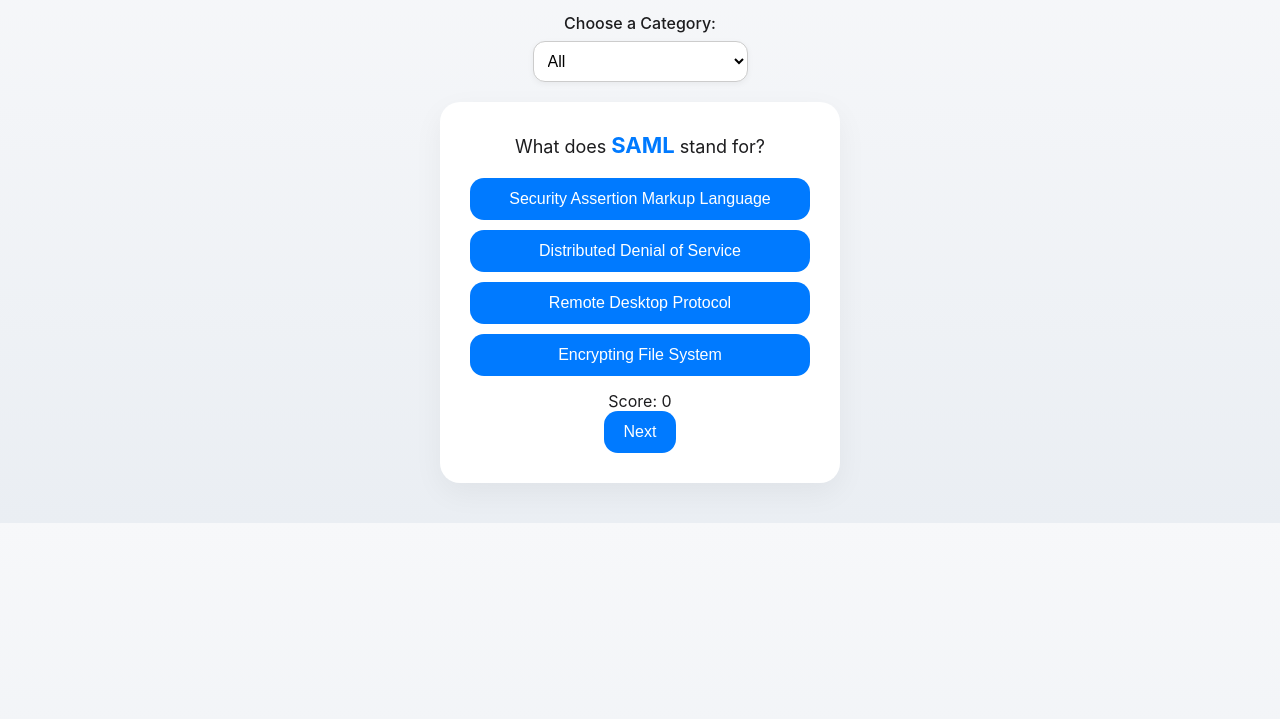
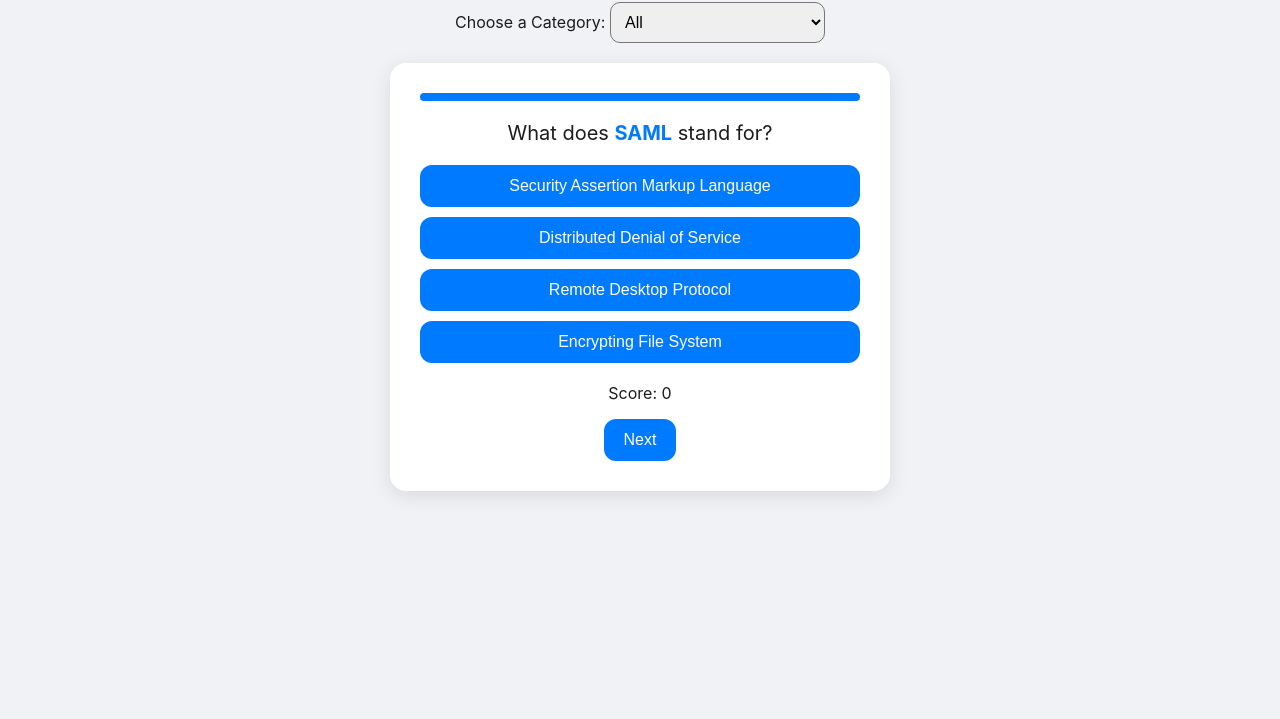
Before and after one commit to JKcreative19/securityplus-acronym-app, a plain HTML site: page index.html in a window 1280 px wide. Shown: the part 81-800 px from the top of the page. Drawn offline with Linux system fonts and the light colour scheme.

Commit message:
Add files via upload

```diff
--- a/index.html
+++ b/index.html
@@ -3,19 +3,24 @@
 <head>
   <meta charset="UTF-8" />
   <meta name="viewport" content="width=device-width, initial-scale=1.0"/>
-  <title>Security+ Acronym Quiz</title>
+  <title>Security+ Quiz 2025</title>
   <link rel="stylesheet" href="style.css" />
   <link rel="manifest" href="manifest.json" />
 </head>
 <body>
-  <h1>Security+ Acronym Quiz</h1>
+  <h1>Security+ Quiz</h1>
 
-  <label for="categorySelect">Choose a Category:</label>
-  <select id="categorySelect" onchange="filterByCategory()">
-    <option value="all">All</option>
-  </select>
+  <div class="controls">
+    <label for="categorySelect">Choose a Category:</label>
+    <select id="categorySelect" onchange="filterByCategory()">
+      <option value="all">All</option>
+    </select>
+  </div>
 
   <div class="quiz">
+    <div class="timer-container">
+      <div id="timerBar"></div>
+    </div>
     <p id="question">What does <strong id="acronym">___</strong> stand for?</p>
     <div id="choices"></div>
     <p id="feedback"></p>
--- a/style.css
+++ b/style.css
@@ -1,60 +1,64 @@
 * {
-  margin: 0;
-  padding: 0;
   box-sizing: border-box;
 }
 
 body {
   font-family: -apple-system, BlinkMacSystemFont, "Segoe UI", Roboto, Helvetica, Arial, sans-serif;
-  background: linear-gradient(to bottom, #f7f8fa, #eaeef3);
+  background: #f0f2f5;
   color: #1c1c1e;
+  margin: 0;
+  padding: 20px;
   display: flex;
   flex-direction: column;
   align-items: center;
-  padding: 40px 20px;
 }
 
 h1 {
   font-size: 28px;
-  font-weight: 600;
+  margin-bottom: 10px;
+}
+
+.controls {
   margin-bottom: 20px;
 }
 
-label {
-  font-weight: 500;
-  margin-bottom: 8px;
-  display: block;
-}
-
 select {
+  padding: 10px;
+  border-radius: 10px;
   font-size: 16px;
-  padding: 10px;
-  border-radius: 12px;
-  border: 1px solid #ccc;
-  margin-bottom: 20px;
-  background-color: white;
-  box-shadow: 0 2px 6px rgba(0,0,0,0.05);
 }
 
 .quiz {
-  background: #fff;
-  border-radius: 20px;
-  box-shadow: 0 10px 30px rgba(0,0,0,0.05);
+  background: white;
   padding: 30px;
+  border-radius: 16px;
+  box-shadow: 0 5px 20px rgba(0,0,0,0.1);
+  max-width: 500px;
   width: 100%;
-  max-width: 400px;
   text-align: center;
-  transition: all 0.3s ease;
+}
+
+.timer-container {
+  height: 8px;
+  background: #ddd;
+  border-radius: 5px;
+  overflow: hidden;
+  margin-bottom: 10px;
+}
+
+#timerBar {
+  height: 100%;
+  background-color: #007aff;
+  width: 100%;
+  transition: width 1s linear;
 }
 
 #question {
-  font-size: 18px;
-  margin-bottom: 20px;
+  font-size: 20px;
+  margin: 20px 0;
 }
 
 #acronym {
-  font-size: 22px;
-  font-weight: bold;
   color: #007aff;
 }
 
@@ -62,7 +66,7 @@ select {
   display: flex;
   flex-direction: column;
   gap: 10px;
-  margin-bottom: 15px;
+  margin-bottom: 20px;
 }
 
 button {
@@ -70,22 +74,41 @@ button {
   color: white;
   border: none;
   padding: 12px 20px;
-  border-radius: 14px;
   font-size: 16px;
+  border-radius: 12px;
   cursor: pointer;
-  transition: background 0.2s ease;
+  transition: background 0.3s ease;
 }
 
 button:hover {
   background: #005ecb;
 }
 
-button:active {
-  background: #004ba0;
-}
-
 #feedback {
-  font-size: 16px;
   font-weight: 500;
   margin-bottom: 10px;
 }
+
+#score {
+  font-size: 16px;
+  margin-top: 10px;
+}
+
+.review {
+  margin-top: 30px;
+  max-width: 500px;
+  width: 100%;
+}
+
+.review ul {
+  list-style: none;
+  padding-left: 0;
+}
+
+.review li {
+  background: #fff;
+  border-left: 4px solid #ff3b30;
+  margin-bottom: 10px;
+  padding: 10px;
+  border-radius: 8px;
+}
```
Also changed, not shown: icon-192.png, icon-512.png, manifest.json.
